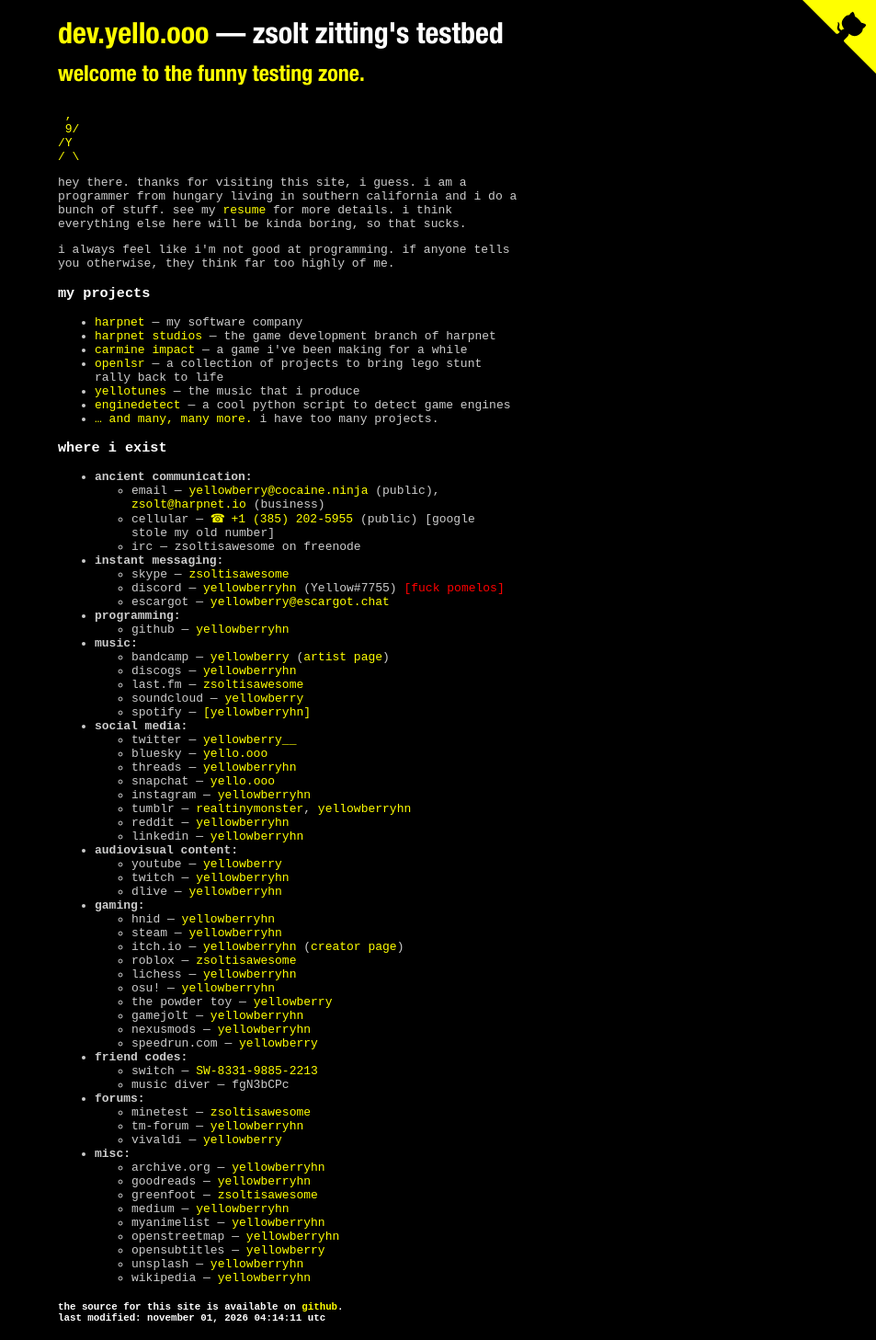
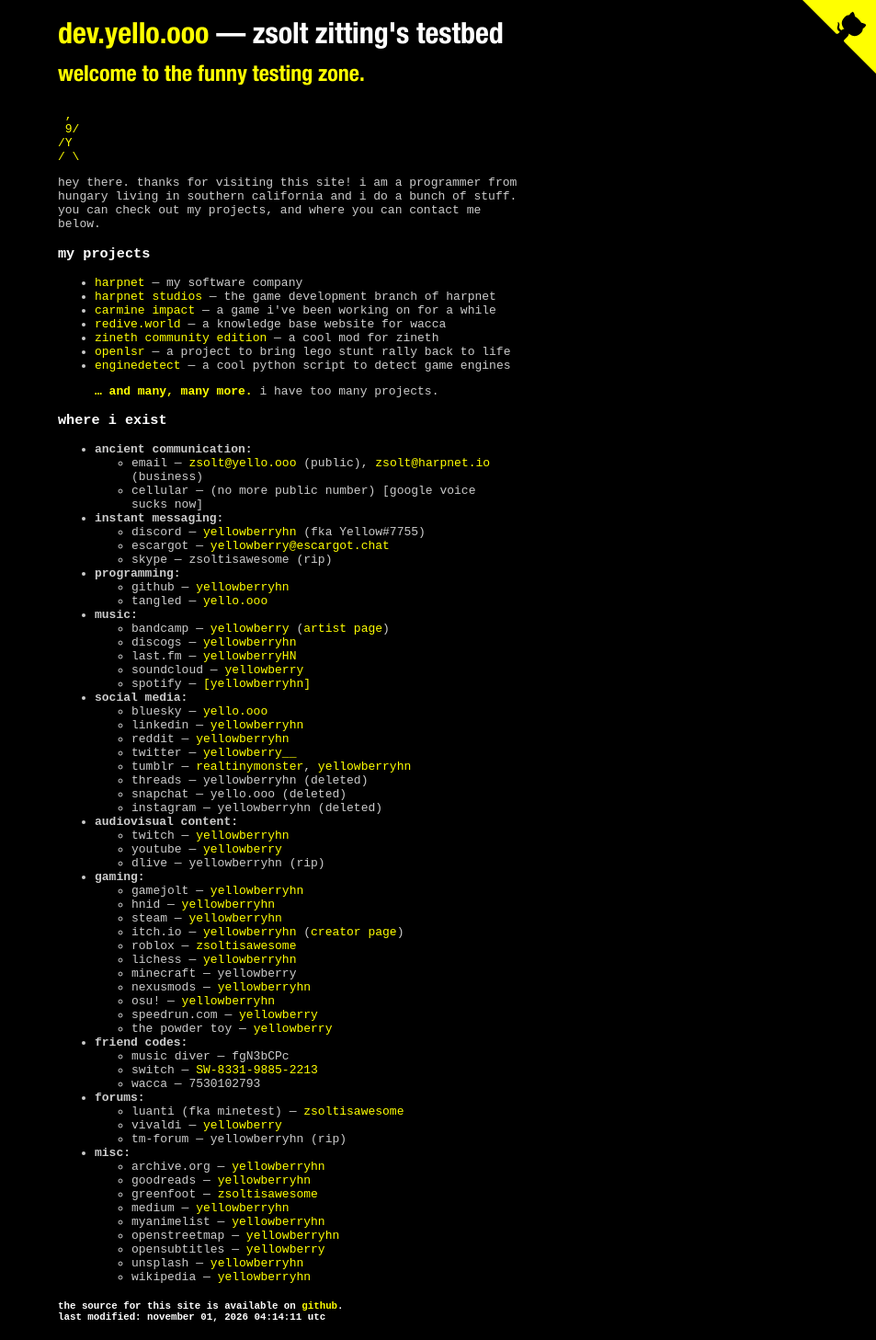
Before and after one commit to yellowberryHN/yello, a Jekyll site: the page built from index.md, in a window 1280 px wide. Shown: the whole page at 92% size, without its empty margins (327-1280 px from the left). Built offline with Jekyll 4.4.1, drawn with Linux system fonts in a browser that asks for light colours.

Commit message:
update jekyll, clean up contacts, add projects

```diff
--- a/Gemfile
+++ b/Gemfile
@@ -4,4 +4,4 @@ source "https://rubygems.org"
 
 # gem "rails"
 
-gem "jekyll", "~> 4.3"
+gem "jekyll", "~> 4.4"
--- a/_includes/contact.md
+++ b/_includes/contact.md
@@ -1,52 +1,54 @@
 ### where i exist
 
 - **ancient communication:**
-  - email — [yellowberry@cocaine.ninja](mailto:yellowberry@cocaine.ninja) (public), [zsolt@harpnet.io](mailto:zsolt@harpnet.io) (business)
-  - cellular — [+1 (385) 202-5955](tel:+13852025955) (public) \[google stole my old number\]
-  - irc — zsoltisawesome on freenode
+  - email — [zsolt@yello.ooo](mailto:zsolt@yello.ooo) (public), [zsolt@harpnet.io](mailto:zsolt@harpnet.io) (business)
+  - cellular — (no more public number) \[google voice sucks now\]
 - **instant messaging:**
-  - skype — [zsoltisawesome](skype:zsoltisawesome?chat)
-  - discord — <a href="https://discord.com/users/608720898845048833" onclick="return false" title="discord, please allow profile links, i'm begging you.">yellowberryhn</a> (Yellow#7755) <span class="redtext">[fuck&nbsp;pomelos]</span>
+  - discord — <a href="https://discord.com/users/608720898845048833" onclick="return false" title="discord, please allow profile links, i'm begging you.">yellowberryhn</a> (fka Yellow#7755)
   - escargot — [yellowberry@escargot.chat](msnim:chat?yellowberry@escargot.chat)
+  - skype — zsoltisawesome (rip)
 - **programming:**
   - github — [yellowberryhn](https://github.com/yellowberryhn)
+  - tangled — [yello.ooo](https://tangled.org/yello.ooo)
 - **music:**
   - bandcamp — [yellowberry](https://bandcamp.com/yellowberry) ([artist page](https://yellowberry.bandcamp.com/))
   - discogs — [yellowberryhn](https://www.discogs.com/user/yellowberryhn)
-  - last.fm — [zsoltisawesome](https://last.fm/user/zsoltisawesome)
+  - last.fm — [yellowberryHN](https://last.fm/user/YellowberryHN)
   - soundcloud — [yellowberry](https://soundcloud.com/yellowberry)
   - spotify — [\[yellowberryhn\]](https://open.spotify.com/user/%5Byellowberryhn%5D)
 - **social media:**
+  - bluesky — [yello.ooo](https://bsky.app/profile/did:plc:mmq4bbonp3jetjvtd7fong77)
+  - linkedin — [yellowberryhn](https://www.linkedin.com/in/yellowberryhn)
+  - reddit — [yellowberryhn](https://www.reddit.com/user/yellowberryhn/)
   - twitter — [yellowberry__](https://twitter.com/yellowberry__)
-  - bluesky — [yello.ooo](https://bsky.app/profile/did:plc:mmq4bbonp3jetjvtd7fong77)
-  - threads — [yellowberryhn](https://www.threads.net/@yellowberryhn)
-  - snapchat — [yello.ooo](https://www.snapchat.com/add/yello.ooo)
-  - instagram — [yellowberryhn](https://www.instagram.com/YellowberryHN/)
   - tumblr — [realtinymonster](https://realtinymonster.tumblr.com/), [yellowberryhn](https://yellowberryhn.tumblr.com/)
-  - reddit — [yellowberryhn](https://www.reddit.com/user/yellowberryhn/)
-  - linkedin — [yellowberryhn](https://www.linkedin.com/in/yellowberryhn)
+  - threads — yellowberryhn (deleted)
+  - snapchat — yello.ooo (deleted)
+  - instagram — yellowberryhn (deleted)
 - **audiovisual content:**
+  - twitch — [yellowberryhn](https://twitch.tv/yellowberryhn)
   - youtube — [yellowberry](https://youtube.com/user/zsoltisawesome)
-  - twitch — [yellowberryhn](https://twitch.tv/yellowberryhn)
-  - dlive — [yellowberryhn](https://dlive.tv/YellowberryHN)
+  - dlive — yellowberryhn (rip)
 - **gaming:**
+  - gamejolt — [yellowberryhn](https://gamejolt.com/@yellowberryhn)
   - hnid — [yellowberryhn](https://hnid.cc/0x01)
   - steam — [yellowberryhn](https://steamcommunity.com/id/yellowberryhn)
   - itch.io — [yellowberryhn](https://itch.io/profile/yellowberryhn) ([creator page](https://yellowberryhn.itch.io/))
   - roblox — [zsoltisawesome](https://www.roblox.com/users/10179546/profile)
   - lichess — [yellowberryhn](https://lichess.org/@/yellowberryhn)
+  - minecraft — yellowberry
+  - nexusmods — [yellowberryhn](https://www.nexusmods.com/users/148160313)
   - osu! — [yellowberryhn](https://osu.ppy.sh/u/yellowberryhn)
+  - speedrun.com — [yellowberry](https://www.speedrun.com/users/yellowberry)
   - the powder toy — [yellowberry](https://powdertoy.co.uk/User.html?Name=yellowberry)
-  - gamejolt — [yellowberryhn](https://gamejolt.com/@yellowberryhn)
-  - nexusmods — [yellowberryhn](https://www.nexusmods.com/users/148160313)
-  - speedrun.com — [yellowberry](https://www.speedrun.com/users/yellowberry)
 - **friend codes:**
+  - music diver — fgN3bCPc
   - switch — [SW-8331-9885-2213](https://lounge.nintendo.com/friendcode/8331-9885-2213/Cr8Zp7JTHQ)
-  - music diver — fgN3bCPc
+  - wacca — 7530102793
 - **forums:**
-  - minetest — [zsoltisawesome](https://forum.minetest.net/memberlist.php?mode=viewprofile&u=1098)
-  - tm-forum — [yellowberryhn](https://www.tm-forum.com/memberlist.php?mode=viewprofile&u=42974)
+  - luanti (fka minetest) — [zsoltisawesome](https://forum.luanti.org/memberlist.php?mode=viewprofile&u=1098)
   - vivaldi — [yellowberry](https://forum.vivaldi.net/user/yellowberry)
+  - tm-forum — yellowberryhn (rip)
 - **misc:**
   - archive.org — [yellowberryhn](https://archive.org/details/@yellowberryhn)
   - goodreads — [yellowberryhn](https://www.goodreads.com/yellowberryhn)
--- a/_includes/projects.md
+++ b/_includes/projects.md
@@ -2,8 +2,10 @@
 
 - [harpnet](https://harpnet.io) — my software company
 - [harpnet studios](https://harpnetstudios.com) — the game development branch of harpnet
-- [carmine impact](https://harpnetstudios.com/games/carmine) — a game i've been making for a while
-- [openlsr](https://github.com/openlsr) — a collection of projects to bring lego stunt rally back to life
-- [yellotunes](https://yellowberry.bandcamp.com) — the music that i produce
+- [carmine impact](https://harpnetstudios.com/games/carmine) — a game i've been working on for a while
+- [redive.world](https://redive.world) — a knowledge base website for wacca
+- [zineth community edition](https://yello.ooo/projects/zineth/) — a cool mod for zineth
+- [openlsr](https://github.com/openlsr) — a project to bring lego stunt rally back to life
 - [enginedetect](https://github.com/yellowberryhn/enginedetect) — a cool python script to detect game engines
-- [... and many, many more.](/projects) i have too many projects.
+
+> **[... and many, many more.](/projects)** i have too many projects.
--- a/_sass/base.scss
+++ /dev/null
@@ -1,78 +0,0 @@
-@font-face {
-  font-family: 'Helvetica Neue LT Com';
-  src: url(/assets/font/font.woff);
-  font-weight: bold;
-}
-
-body {
-  background-color: $backgroundColor;
-  font-family: monospace;
-  color: $mainColor;
-  max-width: 500px;
-  margin: 0 auto;
-}
-
-h1,h2,h3,h4,h5,h6 {
-  color: $headingColor;
-  text-decoration: none;
-}
-
-h1 {
-  margin-bottom: 0;
-}
-
-h2 {
-  margin-top: 10px;
-  color: $accentColor;
-}
-
-h1, h2 {
-  font-family: "Helvetica Neue LT Com", monospace;
-}
-
-a {
-  text-decoration: none;
-  color: $accentColor;
-}
-
-a:hover {
-  color: $linkHoverColor;
-}
-
-a[href^="tel:"]:before {
-  content: "\260e";
-  margin-right: 0.5em;
-}
-
-.bold {
-  font-weight: bold;
-}
-
-.redtext, .redtext a, .redtext a:hover {
-  color: red !important;
-}
-
-.ascii {
-  color: $accentColor;
-  pointer-events: none;
-  user-select: none;
-}
-
-.github-corner {
-  position:absolute;
-  top: 0;
-  border: 0;
-  right: 0;
-  z-index: 10
-}
-
-.github-corner svg {
-  fill: $accentColor;
-  color: $backgroundColor;
-}
-
-@media (max-width: 480px) {
-  .github-corner {
-    display: none;
-  }
-}
--- a/_sass/project.scss
+++ /dev/null
@@ -1,144 +0,0 @@
-body {
-  max-width: unset;
-}
-
-h1 {
-  width: 100%;
-  text-align: center;
-  margin-bottom: 20px;
-}
-
-.project-image, .project-desc {
-  width:256px;
-  height:256px;
-  background-size:contain;
-  background-position: center;
-  background-repeat: no-repeat;
-}
-.project-name, .project-desc{
-  word-wrap: normal;
-  max-width:256px;
-}
-.flex-item{
-  background-color: #000;
-  margin:16px;
-  -webkit-border-radius: 0px 20px 0px 20px;
-  -moz-border-radius: 0px 20px 0px 20px;
-  border-radius: 0px 20px 0px 20px;
-  border:3px solid $accentColor;
-}
-.project-name{
-  position: absolute;
-  bottom: 0;
-  padding: 10px;
-  background-color: rgba(40,40,40,0.5);
-  width: auto;
-  border-radius: 0px 16px 0px 16px;
-  -moz-border-radius: 0px 16px 0px 16px;
-  -webkit-border-radius: 0px 16px 0px 16px;
-}
-.project-link{
-  position: absolute;
-  opacity: 0;
-  bottom: 0;
-  padding: 10px;
-  background-color: rgba(40,40,40,0.5);
-  width: auto;
-  border-radius: 0px 16px 0px 16px;
-  -moz-border-radius: 0px 16px 0px 16px;
-  -webkit-border-radius: 0px 16px 0px 16px;
-}
-.project-wrapper:hover .project-link {
-  opacity: 1;
-}
-.project-image {
-  -webkit-border-radius: 0px 16px 0px 16px;
-  -moz-border-radius: 0px 16px 0px 16px;
-  border-radius: 0px 16px 0px 16px;
-}
-.project-wrapper {
-  position:relative;
-}
-.project-desc p{
-  margin: 0;
-  padding: 10px;
-  color: #fff;
-}
-.project-link span{
-  margin: 0;
-  color: $accentColor;
-}
-.project-wrapper .project-desc{
-  opacity: 0;
-  top: 0;
-  position: absolute;
-  transition: opacity .25s ease-in-out;
-  -moz-transition: opacity .25s ease-in-out;
-  -webkit-transition: opacity .25s ease-in-out;
-}
-.project-wrapper .project-name{
-  opacity: 1;
-  transition: opacity .25s ease-in-out;
-  -moz-transition: opacity .25s ease-in-out;
-  -webkit-transition: opacity .25s ease-in-out;
-}
-.project-wrapper .project-image{
-  opacity: 1;
-  transition: opacity .25s ease-in-out;
-  -moz-transition: opacity .25s ease-in-out;
-  -webkit-transition: opacity .25s ease-in-out;
-}
-.project-wrapper:hover .project-desc{
-  /* display : block; */
-  opacity: 1;
-}
-.project-wrapper:hover .project-name{
-  opacity: 0;
-  /* display : none; */
-}
-.project-wrapper:hover .project-image{
-  opacity: 0.25;
-}
-
-/* individual project pages */
-
-#project-container {
-  max-width: 500px;
-  margin: 0 auto;
-}
-
-h2 {
-  margin-top: 10px;
-  font-size: 28px;
-  text-align: center;
-  color: $accentColor;
-}
-
-
-.downloadBtn {
-  display: block;
-  width: fit-content;
-  font-size: 16px;
-  color: $backgroundColor;
-  font-weight: 700;
-  border-radius: 20px;
-  text-shadow: 1px 1px 0px #666;
-  background: $accentColor;
-  padding: 15px;
-  margin: 0 auto;
-}
-
-.downloadBtn:hover {
-  color: $backgroundColor;
-  background: $accentHoverColor;
-}
-
-table {
-  margin: 0 auto;
-}
-
-table img {
-  width: 100%;
-  max-height: 300px;
-  object-fit: contain;
-}
--- a/assets/css/main.scss
+++ b/assets/css/main.scss
@@ -1,5 +1,83 @@
 ---
 ---
 
-@import "colors";
-@import "base";
+@use "colors";
+
+@font-face {
+  font-family: 'Helvetica Neue LT Com';
+  src: url(/assets/font/font.woff);
+  font-weight: bold;
+}
+
+body {
+  background-color: colors.$backgroundColor;
+  font-family: monospace;
+  color: colors.$mainColor;
+  max-width: 500px;
+  margin: 0 auto;
+}
+
+h1,h2,h3,h4,h5,h6 {
+  color: colors.$headingColor;
+  text-decoration: none;
+}
+
+h1 {
+  margin-bottom: 0;
+}
+
+h2 {
+  margin-top: 10px;
+  color: colors.$accentColor;
+}
+
+h1, h2 {
+  font-family: "Helvetica Neue LT Com", monospace;
+}
+
+a {
+  text-decoration: none;
+  color: colors.$accentColor;
+}
+
+a:hover {
+  color: colors.$linkHoverColor;
+}
+
+a[href^="tel:"]:before {
+  content: "\260e";
+  margin-right: 0.5em;
+}
+
+.bold {
+  font-weight: bold;
+}
+
+.redtext, .redtext a, .redtext a:hover {
+  color: red !important;
+}
+
+.ascii {
+  color: colors.$accentColor;
+  pointer-events: none;
+  user-select: none;
+}
+
+.github-corner {
+  position:absolute;
+  top: 0;
+  border: 0;
+  right: 0;
+  z-index: 10
+}
+
+.github-corner svg {
+  fill: colors.$accentColor;
+  color: colors.$backgroundColor;
+}
+
+@media (max-width: 480px) {
+  .github-corner {
+    display: none;
+  }
+}
--- a/assets/css/projects.scss
+++ b/assets/css/projects.scss
@@ -1,6 +1,150 @@
 ---
 ---
 
-@import "colors";
-@import "flex";
-@import "project";
+@use "colors";
+@use "flex";
+
+body {
+  max-width: unset;
+}
+
+h1 {
+  width: 100%;
+  text-align: center;
+  margin-bottom: 20px;
+}
+
+.project-image, .project-desc {
+  width:256px;
+  height:256px;
+  background-size:contain;
+  background-position: center;
+  background-repeat: no-repeat;
+}
+.project-name, .project-desc{
+  word-wrap: normal;
+  max-width:256px;
+}
+.flex-item{
+  background-color: #000;
+  margin:16px;
+  -webkit-border-radius: 0px 20px 0px 20px;
+  -moz-border-radius: 0px 20px 0px 20px;
+  border-radius: 0px 20px 0px 20px;
+  border:3px solid colors.$accentColor;
+}
+.project-name{
+  position: absolute;
+  bottom: 0;
+  padding: 10px;
+  background-color: rgba(40,40,40,0.5);
+  width: auto;
+  border-radius: 0px 16px 0px 16px;
+  -moz-border-radius: 0px 16px 0px 16px;
+  -webkit-border-radius: 0px 16px 0px 16px;
+}
+.project-link{
+  position: absolute;
+  opacity: 0;
+  bottom: 0;
+  padding: 10px;
+  background-color: rgba(40,40,40,0.5);
+  width: auto;
+  border-radius: 0px 16px 0px 16px;
+  -moz-border-radius: 0px 16px 0px 16px;
+  -webkit-border-radius: 0px 16px 0px 16px;
+}
+.project-wrapper:hover .project-link {
+  opacity: 1;
+}
+.project-image {
+  -webkit-border-radius: 0px 16px 0px 16px;
+  -moz-border-radius: 0px 16px 0px 16px;
+  border-radius: 0px 16px 0px 16px;
+}
+.project-wrapper {
+  position:relative;
+}
+.project-desc p{
+  margin: 0;
+  padding: 10px;
+  color: #fff;
+}
+.project-link span{
+  margin: 0;
+  color: colors.$accentColor;
+}
+.project-wrapper .project-desc{
+  opacity: 0;
+  top: 0;
+  position: absolute;
+  transition: opacity .25s ease-in-out;
+  -moz-transition: opacity .25s ease-in-out;
+  -webkit-transition: opacity .25s ease-in-out;
+}
+.project-wrapper .project-name{
+  opacity: 1;
+  transition: opacity .25s ease-in-out;
+  -moz-transition: opacity .25s ease-in-out;
+  -webkit-transition: opacity .25s ease-in-out;
+}
+.project-wrapper .project-image{
+  opacity: 1;
+  transition: opacity .25s ease-in-out;
+  -moz-transition: opacity .25s ease-in-out;
+  -webkit-transition: opacity .25s ease-in-out;
+}
+.project-wrapper:hover .project-desc{
+  /* display : block; */
+  opacity: 1;
+}
+.project-wrapper:hover .project-name{
+  opacity: 0;
+  /* display : none; */
+}
+.project-wrapper:hover .project-image{
+  opacity: 0.25;
+}
+
+/* individual project pages */
+
+#project-container {
+  max-width: 500px;
+  margin: 0 auto;
+}
+
+h2 {
+  margin-top: 10px;
+  font-size: 28px;
+  text-align: center;
+  color: colors.$accentColor;
+}
+
+
+.downloadBtn {
+  display: block;
+  width: fit-content;
+  font-size: 16px;
+  color: colors.$backgroundColor;
+  font-weight: 700;
+  border-radius: 20px;
+  text-shadow: 1px 1px 0px #666;
+  background: colors.$accentColor;
+  padding: 15px;
+  margin: 0 auto;
+}
+
+.downloadBtn:hover {
+  color: colors.$backgroundColor;
+  background: colors.$accentHoverColor;
+}
+
+table {
+  margin: 0 auto;
+}
+
+table img {
+  width: 100%;
+  max-height: 300px;
+  object-fit: contain;
+}
--- a/index.md
+++ b/index.md
@@ -13,11 +13,8 @@ description: it's like a trash compactor for your soul.
 
 {% include ascii.html %}
 
-hey there. thanks for visiting this site, i guess. i am a programmer from hungary living in southern california
-and i do a bunch of stuff. see my [resume](/resume.html) for more details. i think everything else
-here will be kinda boring, so that sucks.
-
-i always feel like i'm not good at programming. if anyone tells you otherwise, they think far too highly of me.
+hey there. thanks for visiting this site! i am a programmer from hungary living in southern california
+and i do a bunch of stuff. you can check out my projects, and where you can contact me below.
 
 {% include projects.md %}
 
```
Also changed, not shown: _projects/camylauncher.md (added, +7 -0 lines), _projects/geomul.md (added, +6 -0 lines), _projects/waccalauncher.md (added, +8 -0 lines), projects/geomul/index.md (added, +3 -0 lines), resume-old.html (renamed from resume.html, +3 -7 lines), Gemfile.lock, assets/img/projects/waccalauncher.png (added).
